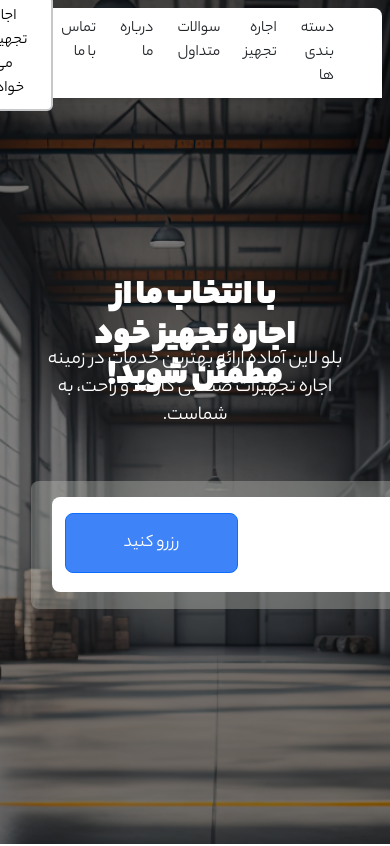
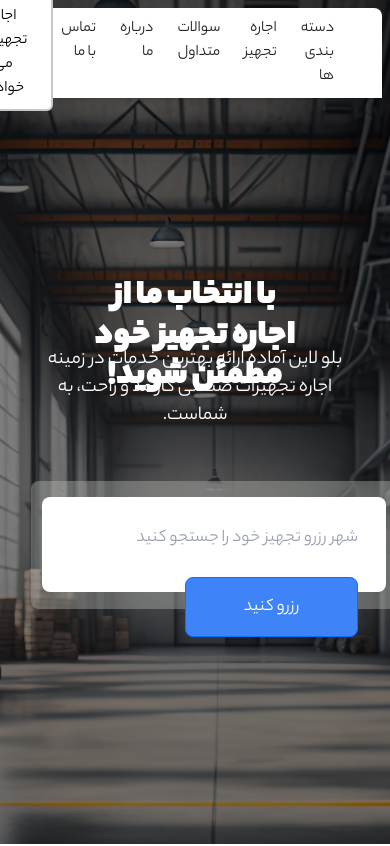
Before and after one commit to shadiiimirzaeiii/blue, a Next.js app: page / in a window 390 px wide. Shown: the top 846 px of the page. Built offline with nearby package versions, Linux system fonts and the light colour scheme.

Commit message:
responsive

```diff
--- a/app/page.tsx
+++ b/app/page.tsx
@@ -47,7 +47,7 @@ export default function Home() {
 
   return (
     <>
-      <div className="w-full p-0 justify-center ">
+      <div className="w-full p-0 justify-center pr-[10%]">
         <div className="relative  w-[100vw]  h-screen mr-0">
           <Image
             src={landingBanner}
@@ -57,11 +57,12 @@ export default function Home() {
             className="filter brightness-50"
           />
           <NavBar />
-  <h1 className="absolute top-[40%] left-1/2 transform -translate-x-1/2 font-bold -translate-y-1/2 text-white text-4xl text-center p-2 w-3/5">
+          <h1 className="absolute top-[40%] left-1/2 transform -translate-x-1/2 font-bold -translate-y-1/2 text-white text-4xl text-center p-2 w-3/5 ">
             با انتخاب ما از اجاره تجهیز خود مطمئن شوید!
           </h1>
           <h4 className="absolute top-[46%] left-1/2 transform -translate-x-1/2 -translate-y-1/2 text-white text-xl font-extralight text-center p-2 w-4/5">
-    بلو لاین آماده ارائه بهترین خدمات در زمینه اجاره تجهیزات صنعتی کارآمد و راحت، به شماست.
+            بلو لاین آماده ارائه بهترین خدمات در زمینه اجاره تجهیزات صنعتی
+            کارآمد و راحت، به شماست.
           </h4>
           <SearchBar />
         </div>
@@ -80,7 +81,7 @@ export default function Home() {
               بلو لاین به عنوان یک کمپانی با سابقه درخشان، گستره وسیعی از خدمات
               کاربردی و مفید را به مشتریان خود عرضه می کند.
             </h4>
-            <div className="flex flex-col justify-center items-center h-[766px] pr-0 pl-12 lg:mr-[23px]">
+            <div className="flex mx-auto w-full flex-col justify-center items-center h-[766px] pr-0 pl-12 ">
               <div className="w-full max-w-[1156px] ">
                 <Row className="mt-0 flex flex-wrap gap-2">
                   {categories.map((category, index) => (
--- a/components/searchbar/page.tsx
+++ b/components/searchbar/page.tsx
@@ -15,11 +15,11 @@ function SearchBar() {
   };
 
   return (
-    <Row className="absolute top-[57%] left-[11%] w-[1160px] flex flex-row bg-[rgba(182,184,177,0.4)] h-[128px] justify-center p-2 rounded-lg xlcustom:right-[74px] lg:w-[940px] lg:left-[51px] lg:!pl-[16px] lg:!pr-[16px]">
-      <div className="w-[1118px] bg-white rounded-lg p-1 h-[95px] pt-2 pb-1 mt-2 lg:w-[940px]">
+    <Row className="absolute top-[57%] left-[11%] w-[94%] flex flex-row bg-[rgba(182,184,177,0.4)] h-[128px] justify-center p-2 rounded-lg xlcustom:right-[74px] lg:left-[51px] lg:!pl-[16px] lg:!pr-[16px] 2xl:right-[5%] lg:right-[5%]  twoxl:w-[92%] ">
+      <div className="w-[98%] bg-white rounded-lg p-1 h-[95px] pt-2 pb-1 mt-2 ">
         <input
           type="text"
-          className="w-[900px] h-[60px] rounded-lg border-none p-1 text-lg mt-1 box-border outline-none !pr-5 mr-1 lg:w-[686px]"
+          className="w-[77%] twoxl:w-[84%] xlcustom:w-[82%] h-[60px] rounded-lg border-none p-1 text-lg mt-1 box-border outline-none !pr-5 mr-1 "
           placeholder="شهر رزرو تجهیز خود را جستجو کنید"
           value={query}
           onChange={(e) => setQuery(e.target.value)}
--- a/tailwind.config.js
+++ b/tailwind.config.js
@@ -1,12 +1,11 @@
-const { only } = require('node:test')
+const { only } = require("node:test");
 
 /** @type {import('tailwindcss').Config} */
 module.exports = {
-   reactStrictMode: false,
+  reactStrictMode: false,
   content: [
     "./app/**/*.{js,ts,jsx,tsx,mdx}",
     "./components/**/*.{js,ts,jsx,tsx,mdx}",
-
   ],
   theme: {
     extend: {
@@ -19,13 +18,13 @@ module.exports = {
         searchtextcolor: "#64748B",
         buttonborder: "#F1F5F9",
         seachnavbarborder: "1px solid #94A3B8",
-        searchnavbarbg : '#F8FAFC',
-        aboutuscolor: '#575757',
-        focusoutline : "#4383FE",
+        searchnavbarbg: "#F8FAFC",
+        aboutuscolor: "#575757",
+        focusoutline: "#4383FE",
         dropdownbg: "#F5F8FC",
         dropdownhover: "#E3ECFC",
-        cardsbg : '#FAFAFA',
-        imageslider: '#EF550A'
+        cardsbg: "#FAFAFA",
+        imageslider: "#EF550A",
       },
       height: {
         footerheight: "400px",
@@ -36,23 +35,24 @@ module.exports = {
       boxShadow: {
         left: "-1px 0 2px #00000080 ",
         buttonshadow: "0px 1px 3px 0px rgba(30, 41, 59, 0.5)",
-        cardshadow:'0px 5px 20px 0px rgba(0, 0, 0, 0.1)',
-        contactusshadow: '0px 0px 40px 0px rgba(0, 0, 0, 0.05)',
-
+        cardshadow: "0px 5px 20px 0px rgba(0, 0, 0, 0.1)",
+        contactusshadow: "0px 0px 40px 0px rgba(0, 0, 0, 0.05)",
       },
-        fontFamily: {
-        regular: 'var(--font-regular)', // Regular font
-        bold: 'var(--font-bold)',       // Bold font
-        customsm : '12px'
+      fontFamily: {
+        regular: "var(--font-regular)", // Regular font
+        bold: "var(--font-bold)", // Bold font
+        customsm: "12px",
       },
       radius: {
-        navbarradius: '20px, 20px, 0px, 0px'
+        navbarradius: "20px, 20px, 0px, 0px",
       },
-        screens: {
-    'xlcustom' : {'min': '1280px', 'max' : '1535px'},
+      screens: {
+        lg: { min: "1024px", max: "1279px" },
 
-     'lg': {'min': '1024px', 'max' : '1279px'},
-        },
+        xlcustom: { min: "1280px", max: "1535px" },
+
+        twoxl : { min: " 1536px" },
+      },
     },
   },
   plugins: [require("tailwind-scrollbar-hide")],
```
Lines whose indentation alone changed are shown as unchanged.
